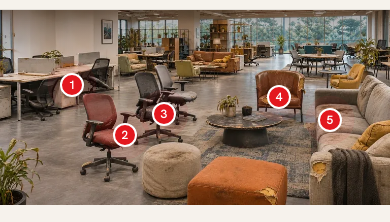
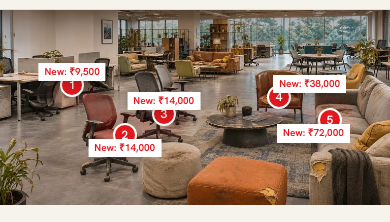
Before and after one commit to neelanshu-lynchpin/main-website, a website: page concept/index.html in a window 390 px wide. Shown: the part 55-277 px from the top of the page. Drawn offline with nearby package versions, Linux system fonts and the light colour scheme.

Commit message:
Phone hero: bring back the small price tags
Each numbered piece shows its new price, then the repair price once the sweep passes it.

Co-Authored-By: Claude Opus 5.5 <noreply@anthropic.com>

```diff
--- a/concept/index.html
+++ b/concept/index.html
@@ -665,6 +665,18 @@ section[id]{scroll-margin-top:96px}
   .r-list span{display:flex;align-items:center;gap:8px}
   .r-list u{display:grid;place-items:center;flex:none;width:20px;height:20px;border-radius:50%;background:var(--red);color:#fff;text-decoration:none;font:700 11px/1 var(--body)}
   .r-list li.fixed u{background:var(--ink)}
+}
+
+/* Phones: small price tags back on the photo, each above or below its dot so they don't overlap */
+@media (max-width:760px){
+  .ptag{display:block!important;font-size:10px!important;line-height:1.25;padding:3px 6px!important;min-width:0!important;white-space:nowrap;left:50%!important;right:auto!important;transform:translateX(-50%);box-shadow:0 6px 14px -6px rgb(20 14 12 / .55)}
+  .pin.m-up .ptag{top:auto!important;bottom:16px}
+  .pin.m-down .ptag{top:16px!important}
+  .pin.m-r .ptag{left:auto!important;right:-8px!important;transform:none}
+  .pin.m-l .ptag{left:6px!important;right:auto!important;bottom:16px!important;transform:none}
+  .ptag b{display:none}
+  .ptag s,.ptag em{font-size:10px}
+  .pin.fixed .ptag s{display:none}
 }
 </style>
 
@@ -1369,11 +1381,11 @@ section[id]{scroll-margin-top:96px}
 (function(){
   /* Pieces marked on the worn photo: position as % of the 1536 x 1024 image, replacement and repair prices (estimates) */
   var PIECES = [
-    {x:18.5, y:54, name:'Pedestal drawer', buy:9500, fix:900},
-    {x:32, y:73, name:'Office chair, torn seat', buy:14000, fix:1200},
-    {x:42, y:65, name:'Office chair, torn seat', buy:14000, fix:1200},
-    {x:71.6, y:58.6, name:'Leather armchair', buy:38000, fix:6500},
-    {x:84.6, y:67.4, name:'Three-seater sofa', buy:72000, fix:15500}
+    {x:18.5, y:54, name:'Pedestal drawer', buy:9500, fix:900, m:'m-up'},
+    {x:32, y:73, name:'Office chair, torn seat', buy:14000, fix:1200, m:'m-down'},
+    {x:42, y:65, name:'Office chair, torn seat', buy:14000, fix:1200, m:'m-up'},
+    {x:71.6, y:58.6, name:'Leather armchair', buy:38000, fix:6500, m:'m-up m-l'},
+    {x:84.6, y:67.4, name:'Three-seater sofa', buy:72000, fix:15500, m:'m-down m-r'}
   ];
   var IW = 1536, IH = 1024, frame = document.getElementById('r-frame'), box = document.getElementById('r-pins');
   var total = document.getElementById('r-total'), label = document.getElementById('r-label'), keep = document.getElementById('r-keep');
@@ -1383,7 +1395,7 @@ section[id]{scroll-margin-top:96px}
   var BUY = PIECES.reduce(function(t, p){ return t + p.buy; }, 0), FIX = PIECES.reduce(function(t, p){ return t + p.fix; }, 0);
 
   PIECES.forEach(function(p, n){
-    var el = document.createElement('span'); el.className = 'pin' + (p.x > 60 ? ' left' : '');
+    var el = document.createElement('span'); el.className = 'pin ' + p.m + (p.x > 60 ? ' left' : '');
     el.innerHTML = '<i><u>' + (n + 1) + '</u></i><span class="ptag"><b>' + p.name + '</b><s>New: ' + inr(p.buy) + '</s><em>Repaired: ' + inr(p.fix) + '</em></span>';
     box.appendChild(el); p.el = el;
     var li = document.createElement('li'); li.innerHTML = '<span><u>' + (n + 1) + '</u>' + p.name + '</span><s>' + inr(p.buy) + '</s><b>' + inr(p.fix) + '</b>'; document.getElementById('r-list').appendChild(li); p.li = li;
```
